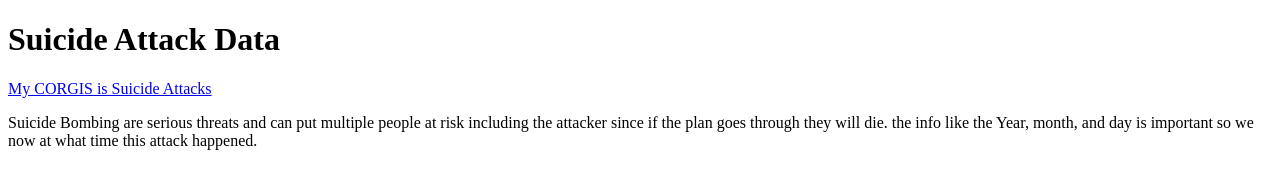
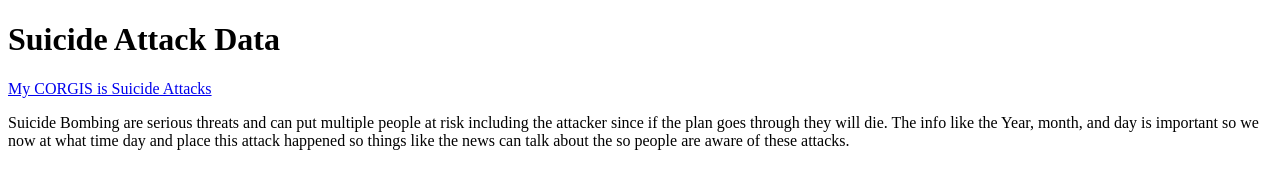
Before and after one commit to JadenMolwane/Suicide-Attacks, a plain HTML site: page index.html in a window 1280 px wide. Drawn offline with Linux system fonts and the light colour scheme.

Commit message:
Update index.html

```diff
--- a/index.html
+++ b/index.html
@@ -6,6 +6,6 @@
       <body>
         <h1>Suicide Attack Data</h1>
     <a href="https://corgis-edu.github.io/corgis/json/suicide_attacks/">My CORGIS is Suicide Attacks</a>
-      <p>Suicide Bombing are serious threats and can put multiple people at risk including the attacker since if the plan goes through they will die. the info like the Year, month, and day is important so we now at what time this attack happened. </p>
+      <p>Suicide Bombing are serious threats and can put multiple people at risk including the attacker since if the plan goes through they will die. The info like the Year, month, and day is important so we now at what time day and place this attack happened so things like the news can talk about the so people are aware of these attacks. </p>
       </body>
 </html>
```
